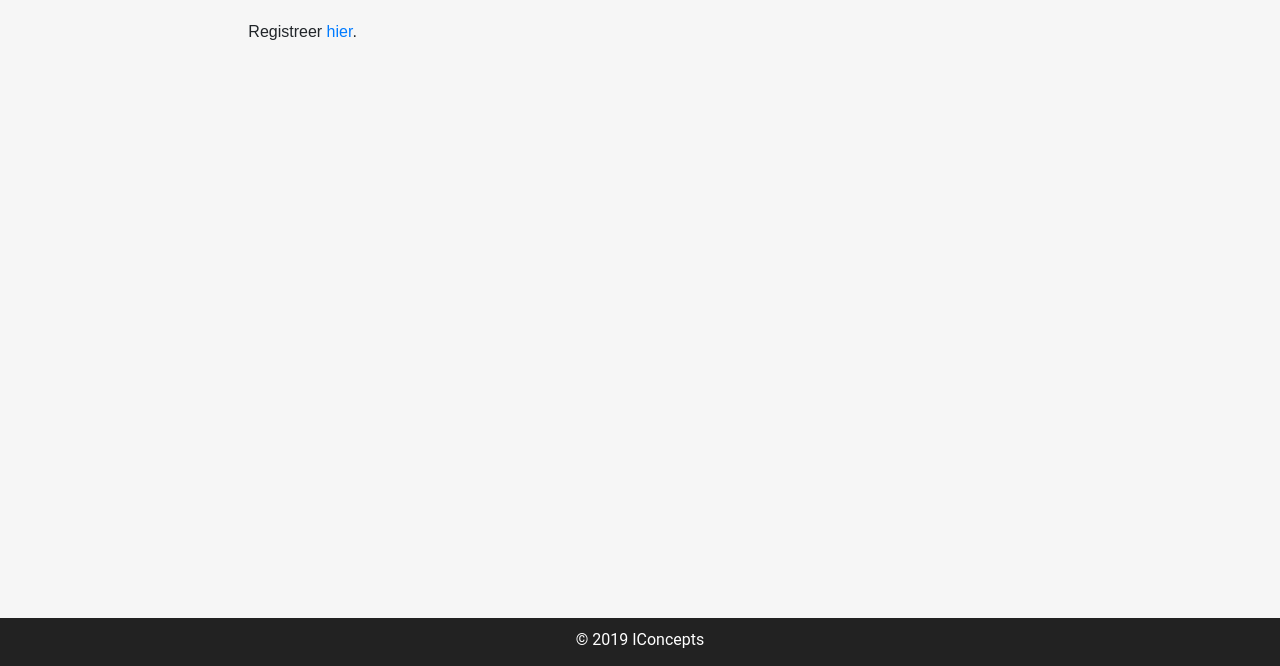
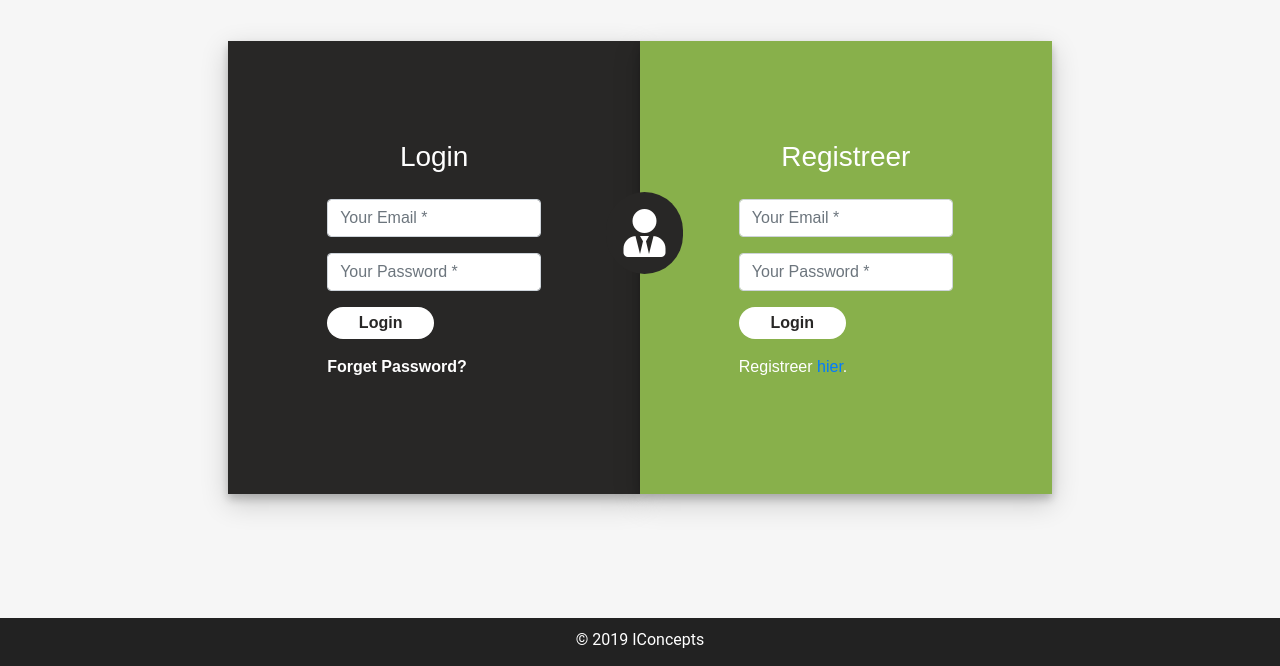
Before and after one commit to RolandDfa/I-Project, a PHP site: page /index.php?page=login in a window 1280 px wide. Shown: the part 134-800 px from the top of the page. Run offline with PHP 8.4, Linux system fonts and the light colour scheme; some libraries are stand-ins or nearby versions.

Commit message:
Inloggen

```diff
--- a/EenmaalAndermaal/content/login.php
+++ b/EenmaalAndermaal/content/login.php
@@ -1,3 +1,37 @@
-<div class="pageWrapper">
-  Registreer <a href="index.php?page=registreren">hier</a>.
+<div class="container login-container">
+  <div class="row">
+    <div class="col-md-6 login-form-1">
+      <h3>Login</h3>
+      <div class="form-group">
+        <input type="text" class="form-control" placeholder="Your Email *" value="" />
+      </div>
+      <div class="form-group">
+        <input type="password" class="form-control" placeholder="Your Password *" value="" />
+      </div>
+      <div class="form-group">
+        <input type="submit" class="btnSubmit" value="Login" />
+      </div>
+      <div class="form-group">
+        <a href="" class="btnForgetPwd">Forget Password?</a>
+      </div>
+    </div>
+    <div class="col-md-6 login-form-2">
+      <div class="login-logo">
+        <i class="fas fa-user-tie"></i>
+      </div>
+      <h3>Registreer</h3>
+      <div class="form-group">
+        <input type="text" class="form-control" placeholder="Your Email *" value="" />
+      </div>
+      <div class="form-group">
+        <input type="password" class="form-control" placeholder="Your Password *" value="" />
+      </div>
+      <div class="form-group">
+        <input type="submit" class="btnSubmit" value="Login" />
+      </div>
+      <div class="form-group">
+        Registreer <a href="index.php?page=registreren">hier</a>.
+      </div>
+    </div>
+  </div>
 </div>
--- a/EenmaalAndermaal/css/style.css
+++ b/EenmaalAndermaal/css/style.css
@@ -282,6 +282,72 @@ footer {
 	opacity: 1;
 }
 
+/* LOGIN page */
+.login-container {
+    margin-top: 5%;
+    margin-bottom: 5%;
+    color: #fff;
+}
+
+.login-logo {
+    position: relative;
+    margin-left: -62%;
+    font-size: 3em;
+}
+
+.login-logo i {
+    position: absolute;
+    margin-top: 15%;
+    background: #282726;
+    border-radius: 4.5rem;
+    padding: 5%;
+}
+
+.login-form-1 {
+    padding: 12%;
+    background:#282726;
+    box-shadow: 0 5px 8px 0 rgba(0, 0, 0, 0.2), 0 9px 26px 0 rgba(0, 0, 0, 0.19);
+}
+
+.login-form-1 h3 {
+    text-align: center;
+    margin-bottom: 12%;
+    color: #fff;
+}
+
+.login-form-2 {
+    padding: 12%;
+    background: rgb(136, 176, 75);
+    box-shadow: 0 5px 8px 0 rgba(0, 0, 0, 0.2), 0 9px 26px 0 rgba(0, 0, 0, 0.19);
+}
+
+.login-form-2 h3 {
+    text-align: center;
+    margin-bottom: 12%;
+    color: #fff;
+}
+
+.btnSubmit {
+    font-weight: 600;
+    width: 50%;
+    color: #282726;
+    background-color: #fff;
+    border: none;
+    border-radius: 1.5rem;
+    padding:2%;
+}
+
+.btnForgetPwd {
+    color: #fff;
+    font-weight: 600;
+    text-decoration: none;
+}
+
+.btnForgetPwd:hover {
+    text-decoration:none;
+    color:#fff;
+}
+
 /* If screen < 1050px (Tablets) */
 @media only screen and (max-width: 1050px) {
 
--- a/EenmaalAndermaal/index.php
+++ b/EenmaalAndermaal/index.php
@@ -1,6 +1,6 @@
 <?php
 // Database connection
-// require('connectie.php');
+require('connectie.php');
 
 // Get page
 if (!empty($_GET['page'])) {
```
